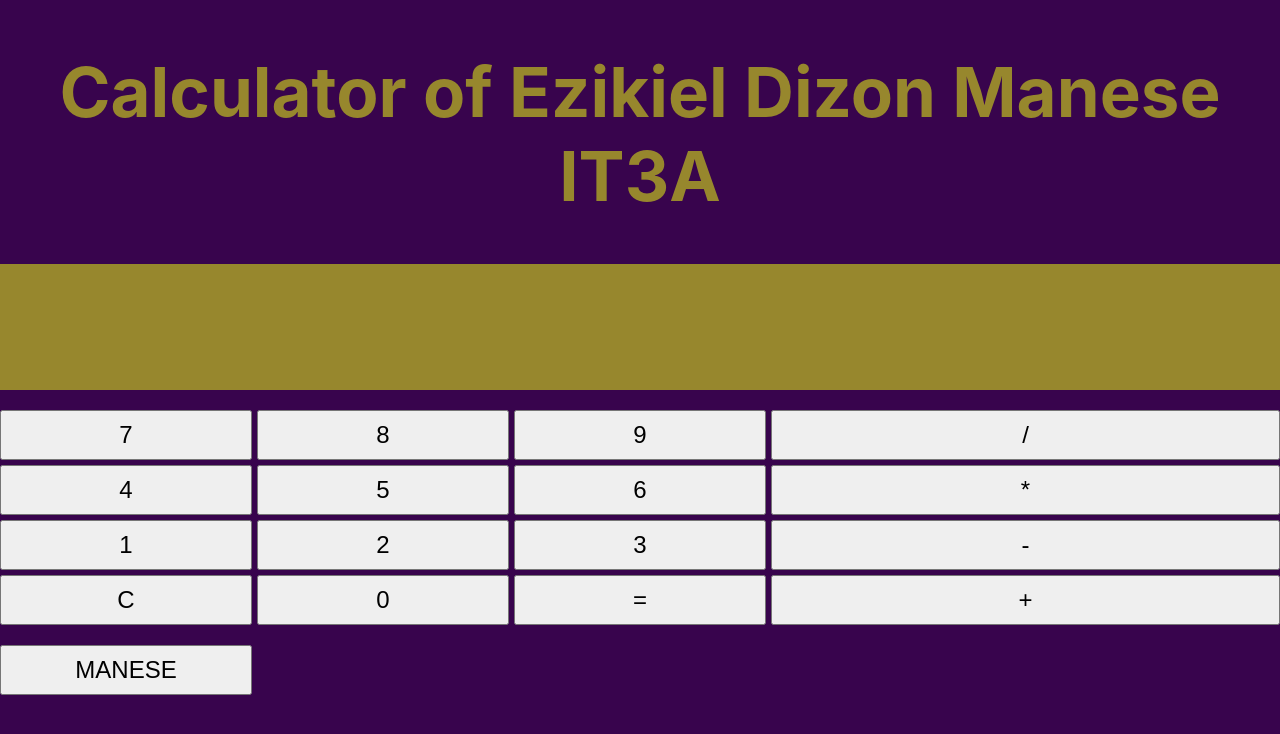
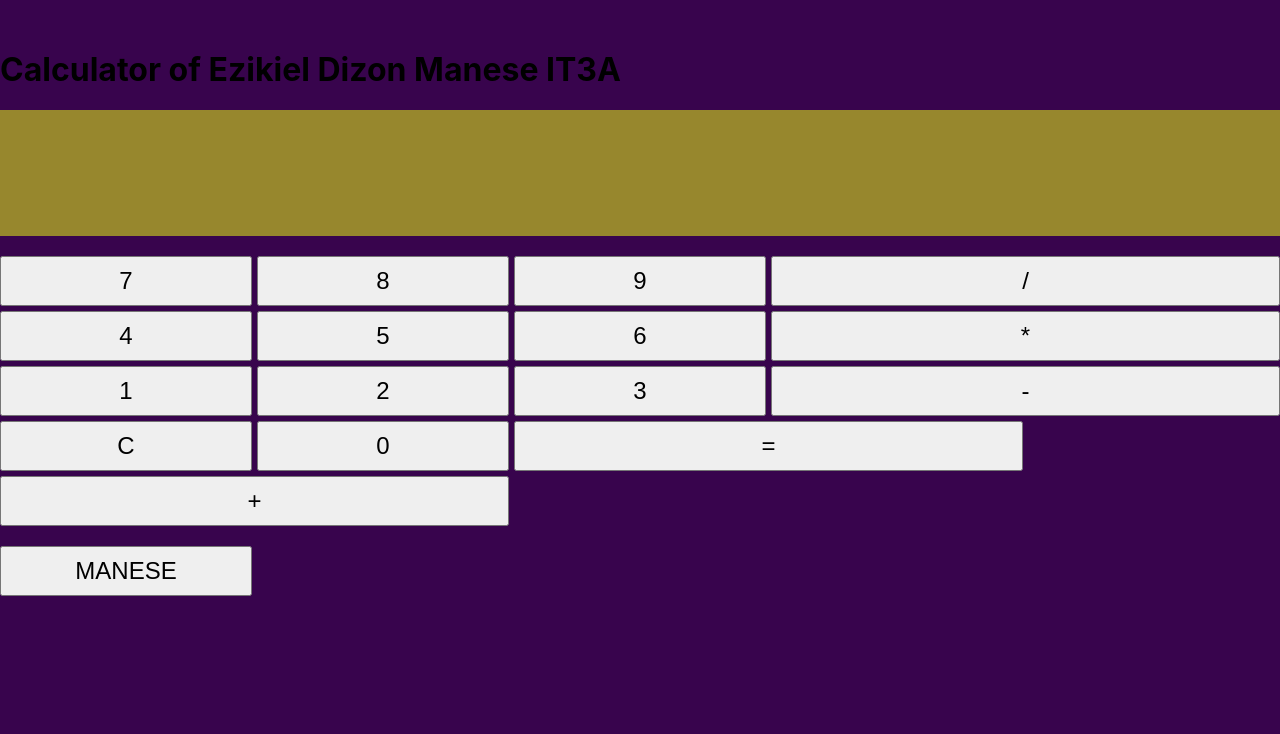
Before and after one commit to Ezikiel2023/prelimexam, a React (Create React App) app: page / in a window 1280 px wide. Shown: the top 734 px of the page. Built offline with nearby package versions, Linux system fonts and the light colour scheme.

Commit message:
Update App.js

```diff
--- a/src/App.js
+++ b/src/App.js
@@ -53,7 +53,7 @@ function App() {
 
   return (
     <div className='CalcContainer'>
-      <h1 className="Footer">Calculator of Ezikiel Dizon Manese IT3A</h1>
+      <h1 className="Header">Calculator of Ezikiel Dizon Manese IT3A</h1>
       <CalcDisplay expression={expression} />
       <div className='ButtonContainer'>
         <CalButton label={7} onClick={handleButtonClick} />
@@ -70,11 +70,11 @@ function App() {
         <CalButton label={"-"} onClick={handleButtonClick} />
         <CalButton label={"C"} onClick={handleButtonClick} />
         <CalButton label={0} onClick={handleButtonClick} />
-        <c><CalButton label={"="} onClick={handleButtonClick} /></c>
+        <CalButton label={"="} onClick={handleButtonClick} />
         <CalButton label={"+"} onClick={handleButtonClick} />
       </div>
       <div className="ButtonContainer">
-      <CalButton label={"MANESE"} onClick={() => {}} />
+        <CalButton label={"MANESE"} onClick={() => {}} />
       </div>
     </div>
   );
```
